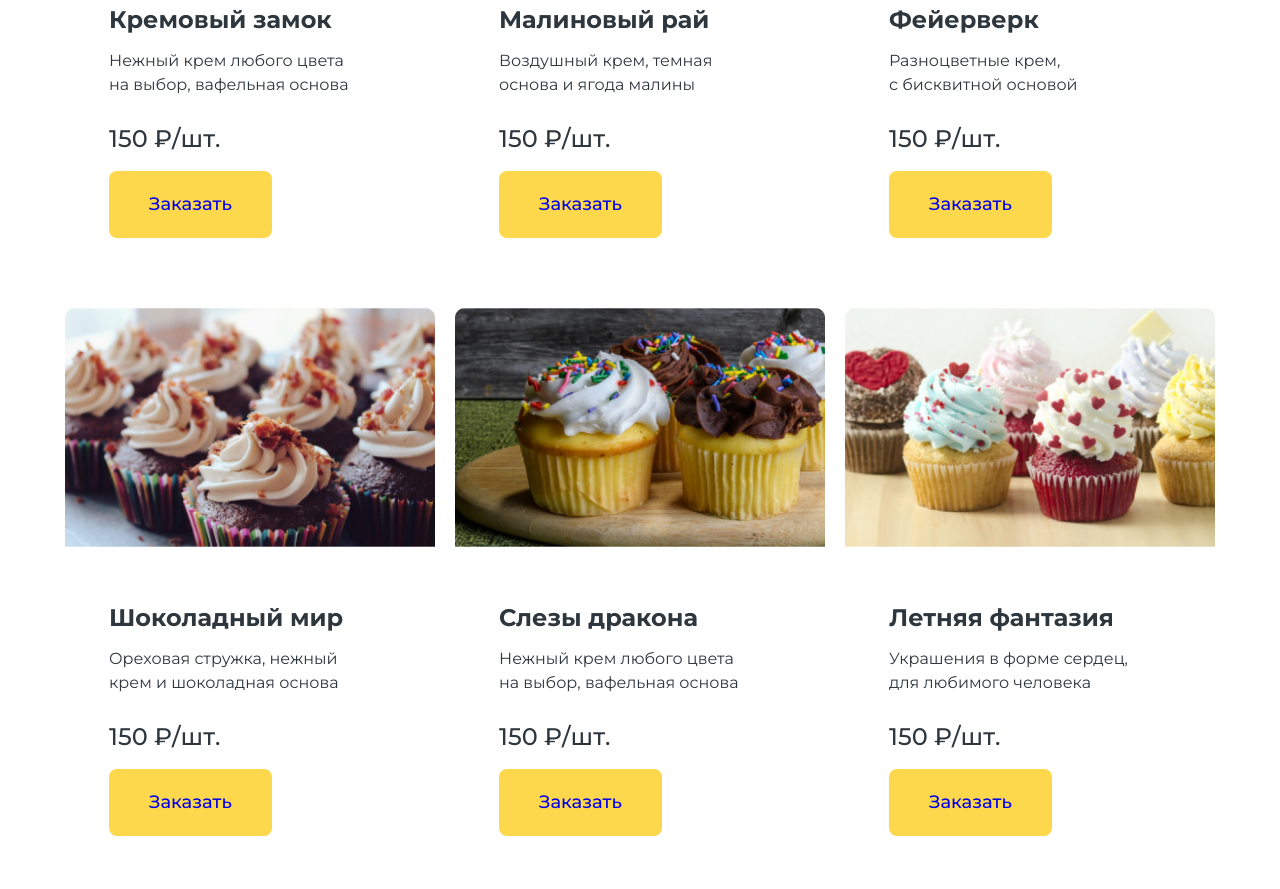
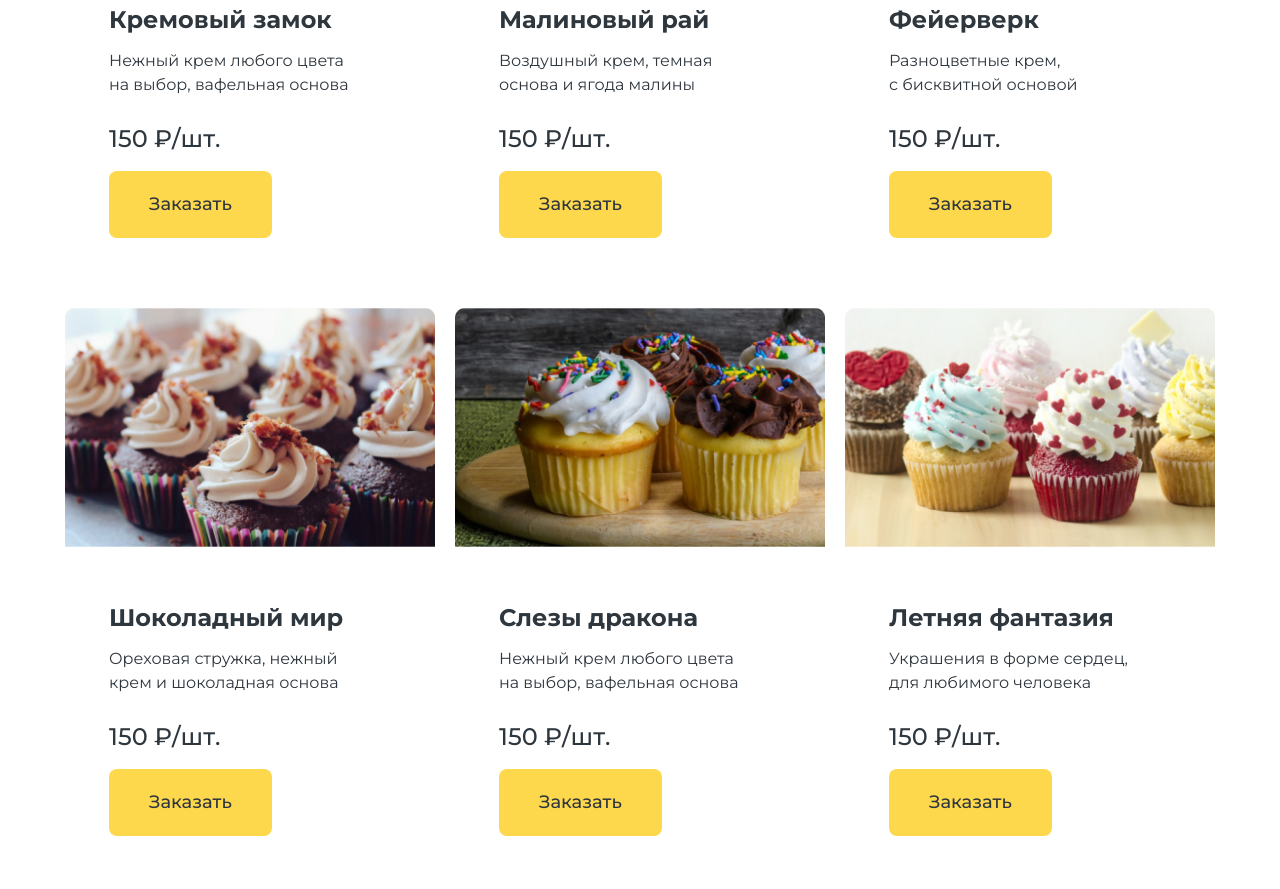
Before and after one commit to Alexandr-77/Cupcakes-2021, a plain HTML site: page index.html in a window 1280 px wide. Shown: the part 1680-2569 px from the top of the page. Drawn offline with nearby package versions, Linux system fonts and the light colour scheme; a web font is replaced by a local one.

Commit message:
Add files via upload

```diff
--- a/css/style.css
+++ b/css/style.css
@@ -262,6 +262,7 @@ a {
     text-align: center;
     border-radius: 8px;
     background: var(--color-bg-yellow);
+    color: var(--color-text);
     margin-bottom: 50px;
     transition: all .5s;
     -webkit-transition: all .5s;
```
